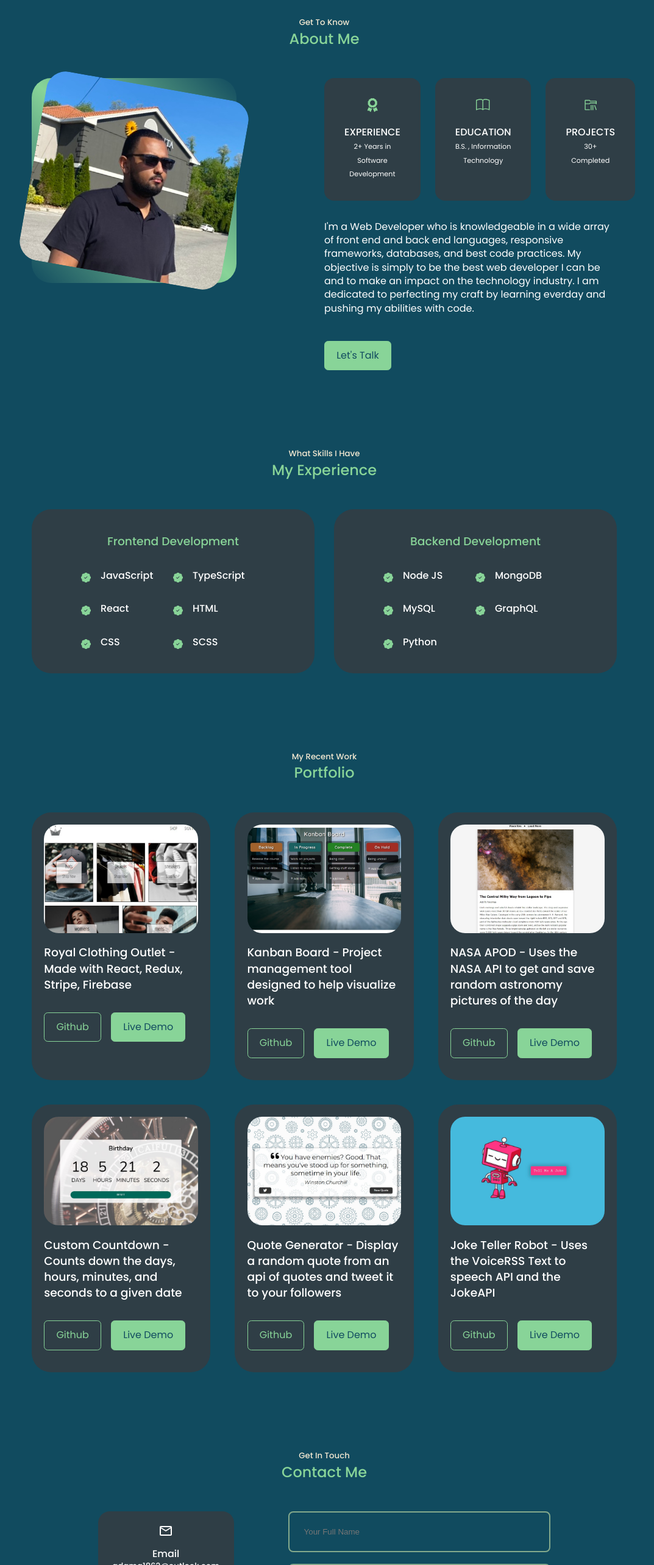
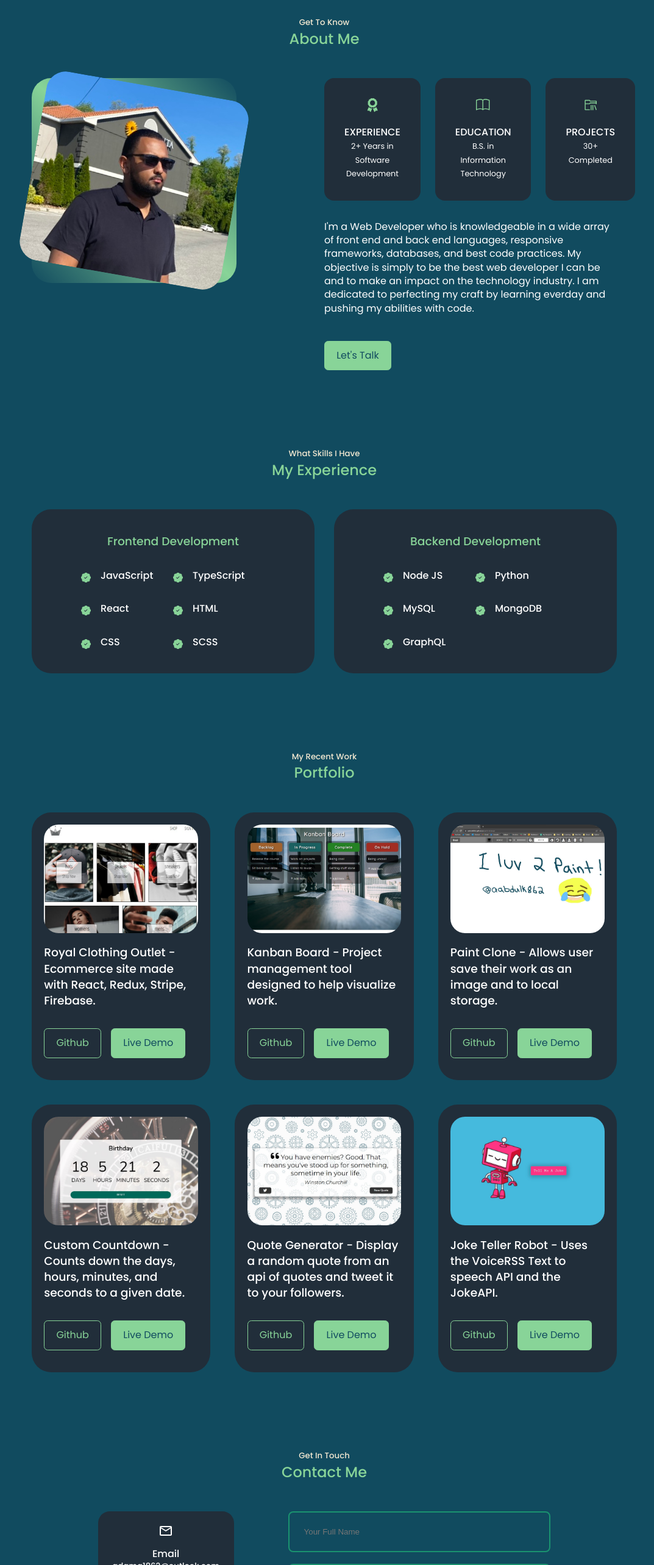
Before and after one commit to aabdulk862/portfolio, a React (Create React App) app: page / in a window 1280 px wide. Shown: the part 900-3466 px from the top of the page at 61% size, without its empty margins (108-1181 px from the left). Built offline with nearby package versions, Linux system fonts and the light colour scheme.

Commit message:
styling and content

```diff
--- a/src/components/about/About.jsx
+++ b/src/components/about/About.jsx
@@ -29,7 +29,7 @@ const About = () => {
             <article className='about__card'>
               <BsBook className='about__icon'/>
               <h5>Education</h5>
-              <small>B.S. , Information Technology</small>
+              <small>B.S. in Information Technology</small>
             </article>
 
             <article className='about__card'>
--- a/src/components/about/about.css
+++ b/src/components/about/about.css
@@ -62,7 +62,7 @@
 }
 
 .about__card small {
-  font-size: 0.7rem;
+  font-size: 0.8rem;
   color: var(--color-white);
 }
 
--- a/src/components/experience/Experience.jsx
+++ b/src/components/experience/Experience.jsx
@@ -64,7 +64,7 @@ const Experience = () => {
             <article className='experience__details'>
               <BsPatchCheckFill className='experience__details-icon' />
               <div>
-                <h4>MongoDB</h4>
+                <h4>Python</h4>
               </div>
             </article>
             <article className='experience__details'>
@@ -76,13 +76,13 @@ const Experience = () => {
             <article className='experience__details'>
               <BsPatchCheckFill className='experience__details-icon' />
               <div>
-                <h4>GraphQL</h4>
+                <h4>MongoDB</h4>
               </div>
             </article>
             <article className='experience__details'>
               <BsPatchCheckFill className='experience__details-icon' />
               <div>
-                <h4>Python</h4>
+                <h4>GraphQL</h4>
               </div>
             </article>
           </div>
--- a/src/components/portfolio/Portfolio.jsx
+++ b/src/components/portfolio/Portfolio.jsx
@@ -2,7 +2,7 @@ import React from 'react'
 import './portfolio.css'
 import IMG1 from '../../assets/clothing.png'
 import IMG2 from '../../assets/kanban.png'
-import IMG3 from '../../assets/nasa.png'
+import IMG3 from '../../assets/paint-clone.png'
 import IMG4 from '../../assets/countdown.png'
 import IMG5 from '../../assets/quotegen.png'
 import IMG6 from '../../assets/joke-teller.png'
@@ -13,42 +13,42 @@ const data = [
   {
     id: 1,
     image: IMG1,
-    title: 'Royal Clothing Outlet - Made with React, Redux, Stripe, Firebase',
+    title: 'Royal Clothing Outlet - Ecommerce site made with React, Redux, Stripe, Firebase.',
     github: 'https://github.com/aabdulk862/royal-clothing-outlet',
     demo: 'https://royal-clothing-outlet.netlify.app/'
   },
   {
     id: 2,
     image: IMG2,
-    title: 'Kanban Board - Project management tool designed to help visualize work',
+    title: 'Kanban Board - Project management tool designed to help visualize work.',
     github: 'https://github.com/aabdulk862/kanban-board',
     demo: 'https://aabdulk862.github.io/kanban-board/'
   },
   {
     id: 3,
     image: IMG3,
-    title: 'NASA APOD - Uses the NASA API to get and save random astronomy pictures of the day',
-    github: 'https://github.com/aabdulk862/nasa-pictures-of-the-day',
-    demo: 'https://aabdulk862.github.io/nasa-pictures-of-the-day/'
+    title: 'Paint Clone - Allows user save their work as an image and to local storage.',
+    github: 'https://github.com/aabdulk862/paint-clone-js',
+    demo: 'https://aabdulk862.github.io/paint-clone-js/'
   },
   {
     id: 4,
     image: IMG4,
-    title: 'Custom Countdown - Counts down the days, hours, minutes, and seconds to a given date',
+    title: 'Custom Countdown - Counts down the days, hours, minutes, and seconds to a given date.',
     github: 'https://github.com/aabdulk862/custom-countdown-app',
     demo: 'https://aabdulk862.github.io/custom-countdown-app/'
   },
   {
     id: 5,
     image: IMG5,
-    title: 'Quote Generator - Display a random quote from an api of quotes and tweet it to your followers',
+    title: 'Quote Generator - Display a random quote from an api of quotes and tweet it to your followers.',
     github: 'https://github.com/aabdulk862/quote-generator',
     demo: 'https://aabdulk862.github.io/quote-generator/'
   },
   {
     id: 6,
     image: IMG6,
-    title: 'Joke Teller Robot -  Uses the VoiceRSS Text to speech API and the JokeAPI',
+    title: 'Joke Teller Robot -  Uses the VoiceRSS Text to speech API and the JokeAPI.',
     github: 'https://github.com/aabdulk862/joke-teller',
     demo: 'https://aabdulk862.github.io/joke-teller/'
   }
--- a/src/index.css
+++ b/src/index.css
@@ -12,11 +12,11 @@
 
 :root{
   --color-bg: #114b5f;
-    --color-bg-variant:#2f3e46ff ;
+  --color-bg-variant:#212e3a ;
   --color-primary:#88d498 ;
-    --color-primary-variant:#84a98cff ;
+  --color-primary-variant:#1a936f ;
   --color-white: #fff ;
-    --color-light: #f3e9d2;
+  --color-light: #F3E9D2;
   --transition: all 400ms ease;
   --container-width-lg: 75%;
   --container-width-md: 86%;
```
Also changed, not shown: src/assets/colors.txt, src/assets/paint-clone.png (added), src/assets/pong-js.png (added). Lines whose indentation alone changed are shown as unchanged.
